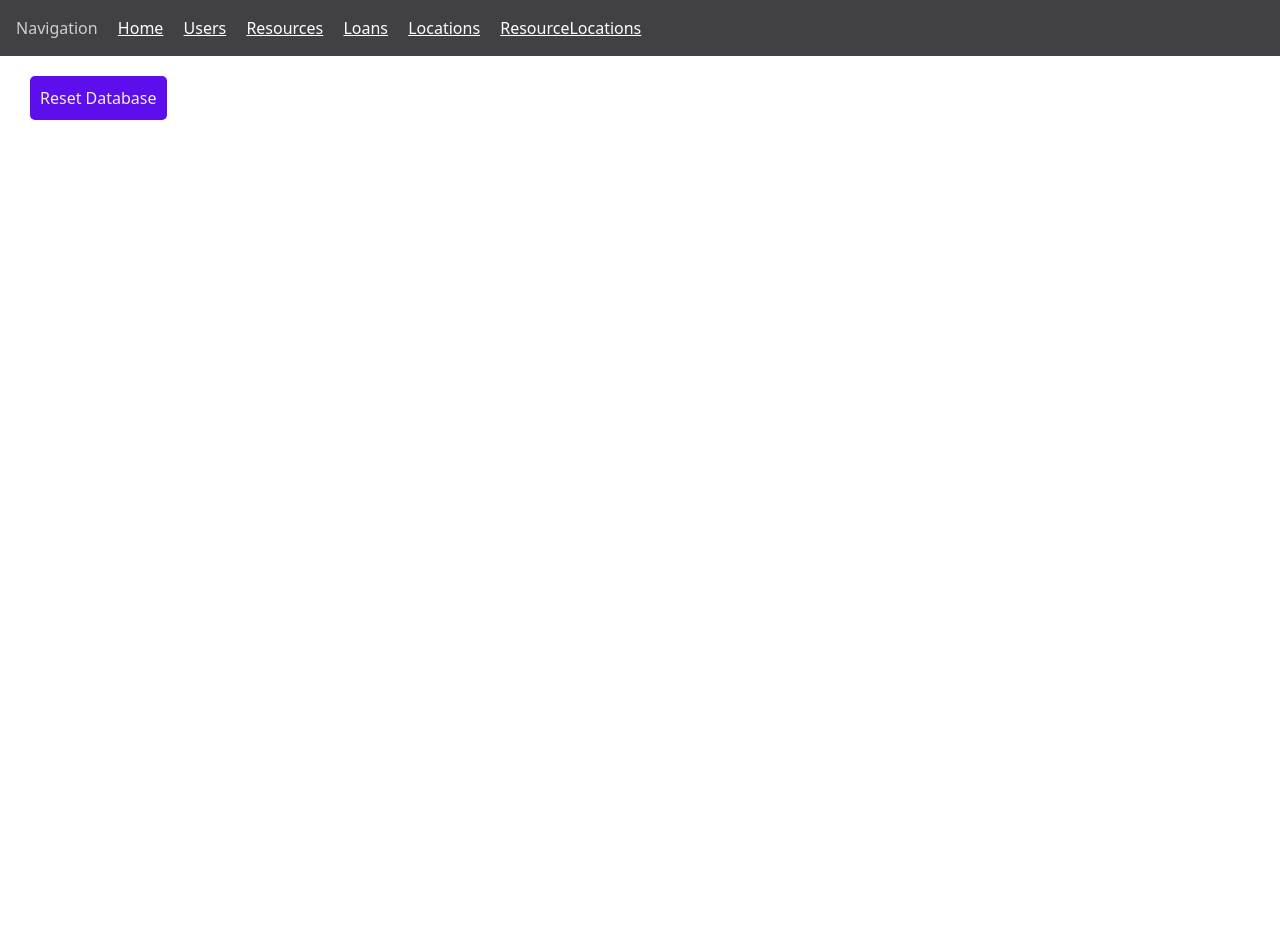
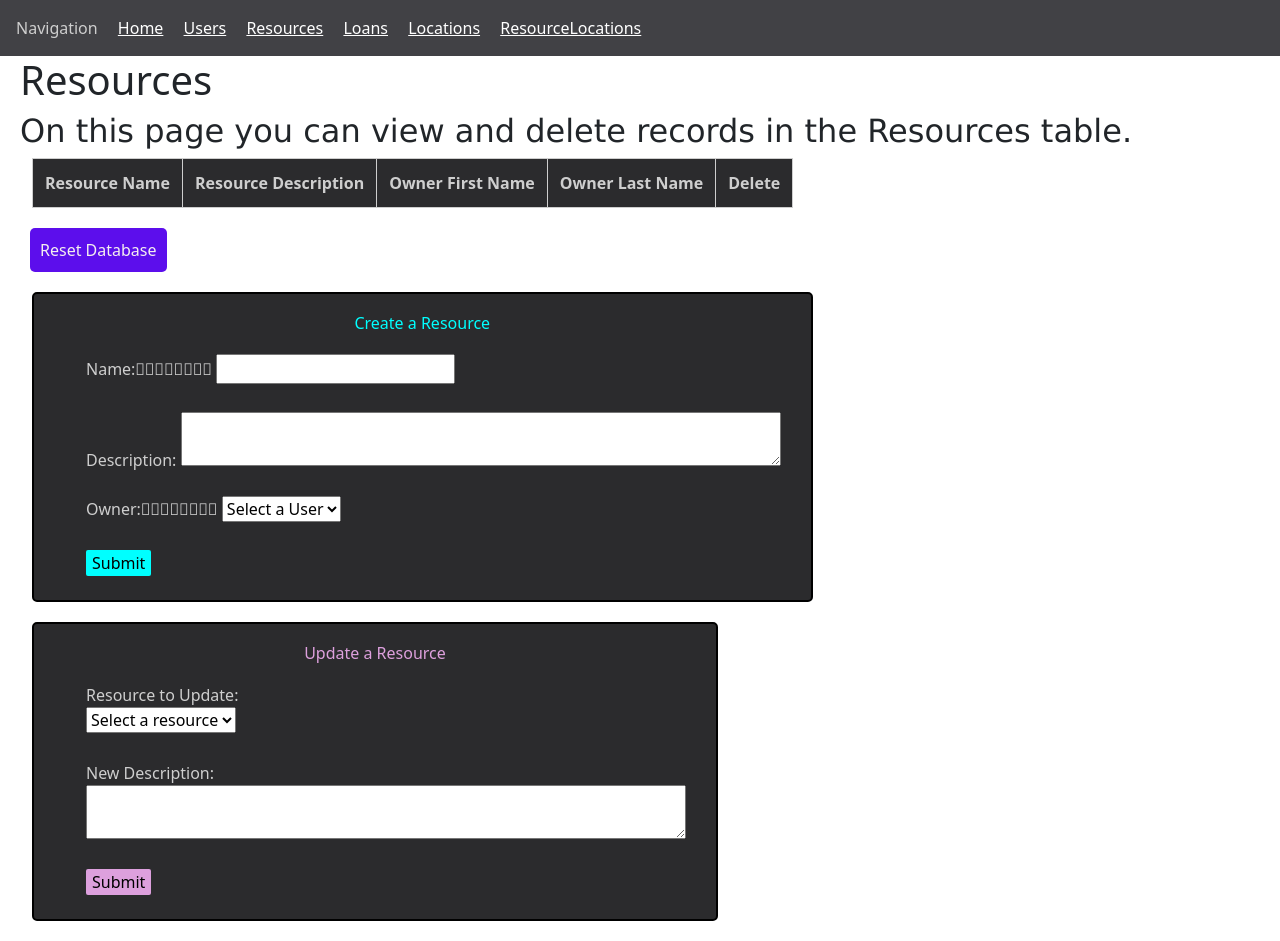
Before and after one commit to julie-anz/cs340_portfolio, a Flask app: page /resources in a window 1280 px wide. Before the commit the page ends 120 px from the top, so only its background shows below. Run offline with Flask 3, Linux system fonts and the light colour scheme; data that the repository does not hold is empty; some libraries are stand-ins or nearby versions.

Commit message:
Update resources.j2

```diff
--- a/templates/resources.j2
+++ b/templates/resources.j2
@@ -1,7 +1,7 @@
 <!-- Code on this page adapted from bsg-people.j2 in the cs340 materials here: https://canvas.oregonstate.edu/courses/2017561/pages/exploration-web-application-technology-2?module_item_id=25645131 -->
 
 {% extends "main.j2" %}
-{% block content %}
+{% block db_table %}
 
 <h1>Resources</h1>
 
@@ -42,13 +42,57 @@
         {% endfor %}
     </tbody>
 </table>
+{% endblock %}
+
+{% block reset %}
+{{ super() }}
+{% endblock %}
+
+
+{% block forms %}
+{# CREATE form #}
+<div class="create-form">
+    <h6>Create a Resource</h6>
+    <form class="cuForm" id="create_resource_form" action="/create" method="POST">
+        <input type="hidden" name="table" value="resources">
+
+        <label for="create_resource_name">Name:&#20;&#20;&#20;&#20;&#20;&#20;&#20;&#20; </label>
+        <input type="text" name="create_resource_name" id="create_resource_name" required>
+
+        <br>
+        <br>
+
+        <label for="create_resource_description">Description: </label>
+        <textarea type="text" style="width: 600px;" name="create_resource_description" id="create_resource_description" required></textarea>
+
+        <br>
+        <br>
+
+        <label for="create_owner">Owner:&#20;&#20;&#20;&#20;&#20;&#20;&#20;&#20;  </label>
+        <select name="create_owner" id="create_owner" required>
+            <option value="NULL" selected>Select a User</option>
+            {% for user in users %}
+            <option value="{{user.userID}}" required>
+                {{user.name}}
+            </option>
+            {% endfor %}
+        </select>
+
+        <br>
+        <br>
+
+        <input type="submit" class="submit-btn">
+    </form>
+</div>
 
 {# UPDATE form #}
-<div>
+<div class="update-form">
     <h6>Update a Resource</h6>
     <form class="cuForm" id="update_resource_form" action="/update" method="POST">
         <input type="hidden" name="table" value="resources">
+
         <label for="update_id">Resource to Update: </label>
+        <br>
         <select name="update_id" id="update_resource_id" required>
             <option value="" disabled selected>Select a resource</option>
             {% for resource in resources %}
@@ -60,39 +104,17 @@
             {% endfor %}
         </select>
 
+        <br>
+        <br>
+
         <label for="update_data">New Description: </label>
-        <input type="text" name="update_data" id="update_resource_description">
+         <br>
+        <textarea type="text" style="width: 600px;" name="update_data" id="update_resource_description" required></textarea>
 
-        <input type="submit">
+        <br>
+        <br>
+
+        <input type="submit" class="submit-update">
     </form>
 </div>
-
-
-{# CREATE form #}
-<div>
-    <h6>Create a Resource</h6>
-    <form class="cuForm" id="create_resource_form" action="/create" method="POST">
-        <input type="hidden" name="table" value="resources">
-
-        <label for="create_resource_name">Name: </label>
-        <input type="text" name="create_resource_name" id="create_resource_name">
-
-        <label for="create_resource_description">Description: </label>
-        <input type="text" name="create_resource_description" id="create_resource_description">
-
-        <label for="create_owner">Owner: </label>
-        <select name="create_owner" id="create_owner" required>
-            <option value="NULL" selected>Select a User</option>
-            <option value="NULL">&lt; None &gt;</option>
-            {% for user in users %}
-            <option value="{{user.userID}}" required>
-                {{user.name}}
-            </option>
-            {% endfor %}
-        </select>
-
-        <input type="submit">
-    </form>
-</div>
-
 {% endblock %}
```
